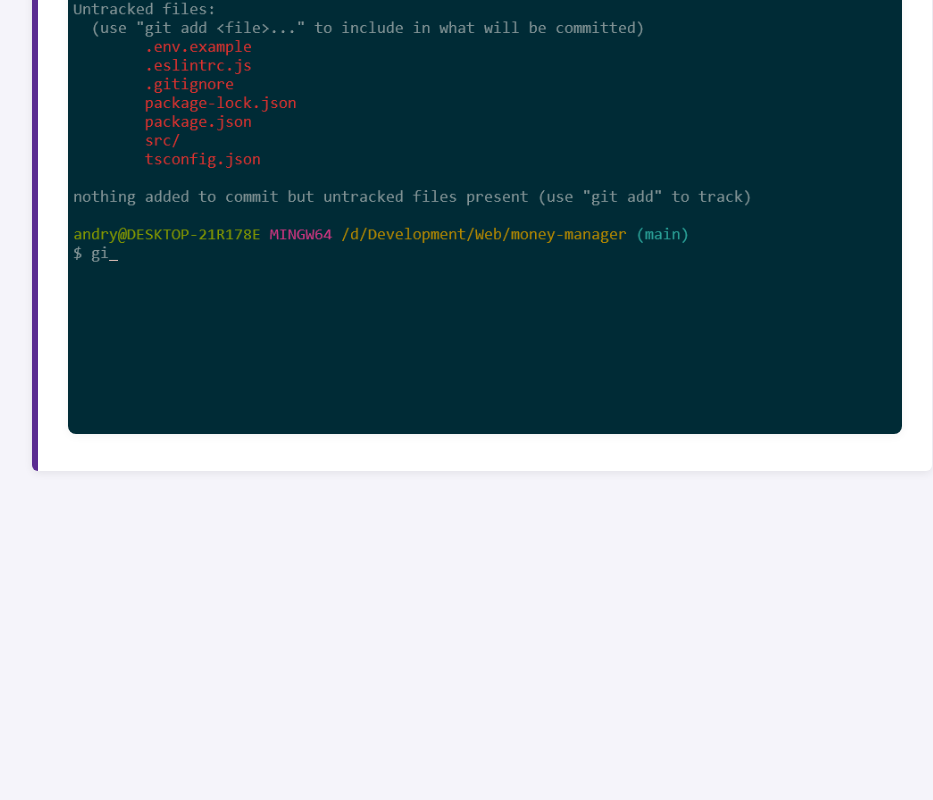
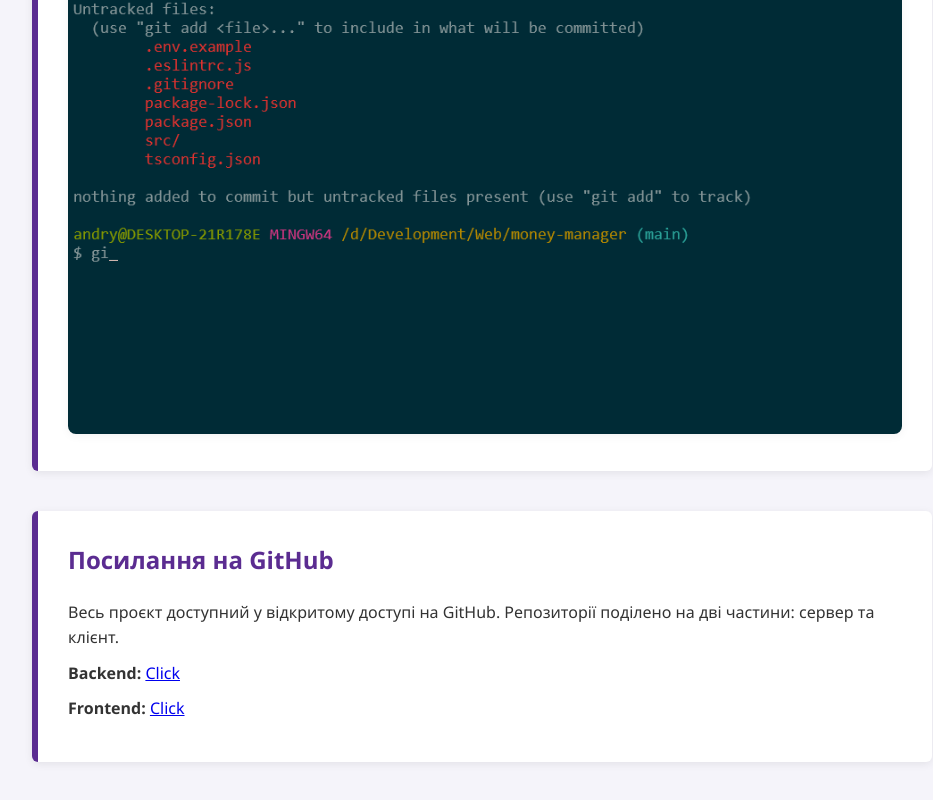
Before and after one commit to YselDrew/YselDrew.github.io, a plain HTML site: page index.html in a window 1280 px wide. Shown: the part 7975-8775 px from the top of the page, without its empty margins (158-1091 px from the left). Before the commit the page ends 8486 px from the top, so only its background shows below. Drawn offline with Linux system fonts and the light colour scheme.

Commit message:
Add links

```diff
--- a/index.html
+++ b/index.html
@@ -192,6 +192,13 @@
     <img src="img/git.gif" alt="зображення">
   </div>
 </section>
+<section>
+  <h2 style="color: #5b2c91;">Посилання на GitHub</h2>
+  <p>Весь проєкт доступний у відкритому доступі на GitHub. Репозиторії поділено на дві частини: сервер та клієнт.</p>
+
+  <p><strong>️Backend:</strong> <a href="https://github.com/YselDrew/money-manager-backend" target="_blank">Click</a></p>
+  <p><strong>Frontend:</strong> <a href="https://github.com/YselDrew/money-manager-frontend" target="_blank">Click</a></p>
+</section>
 
 </div>
 </body>
```
